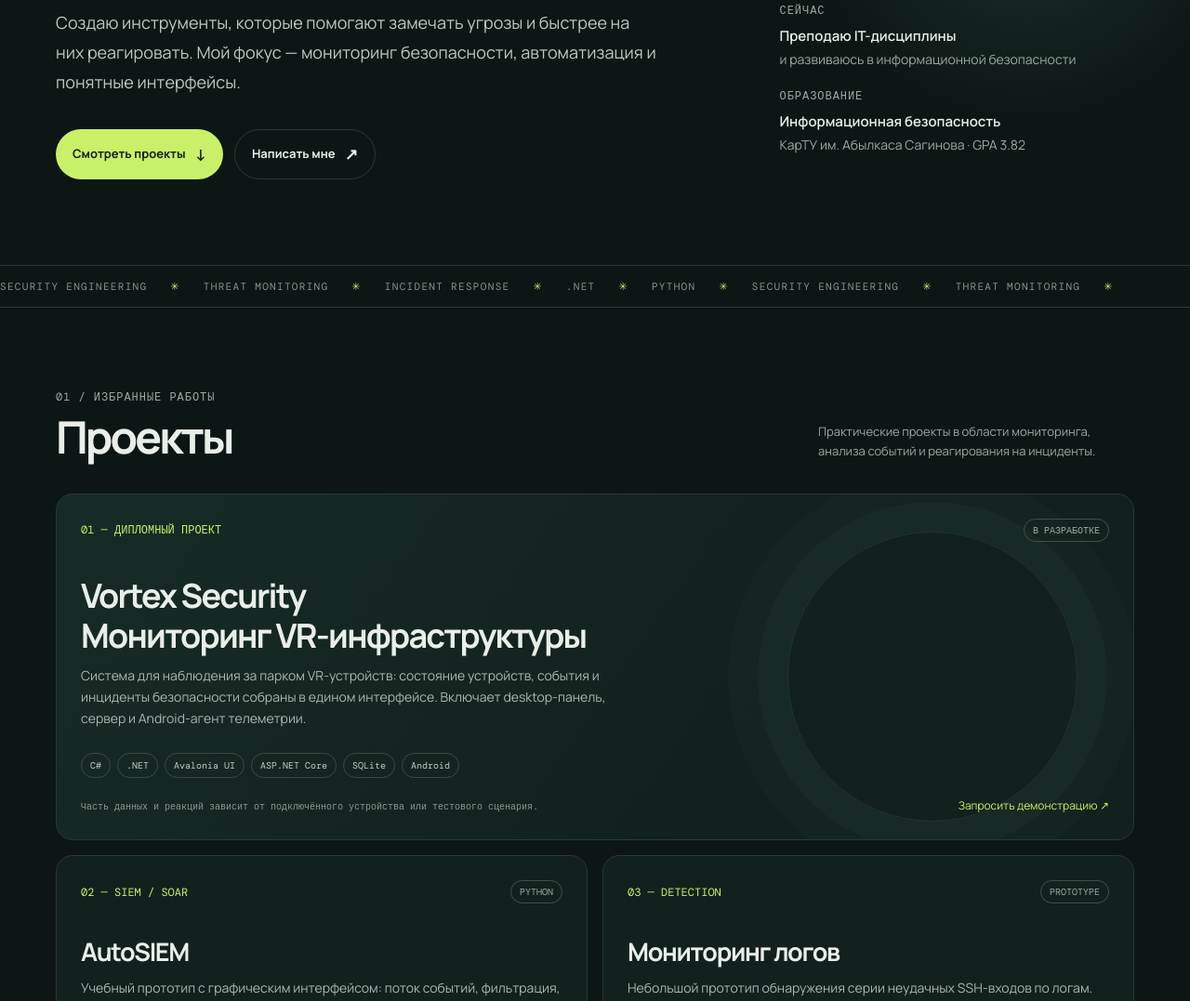
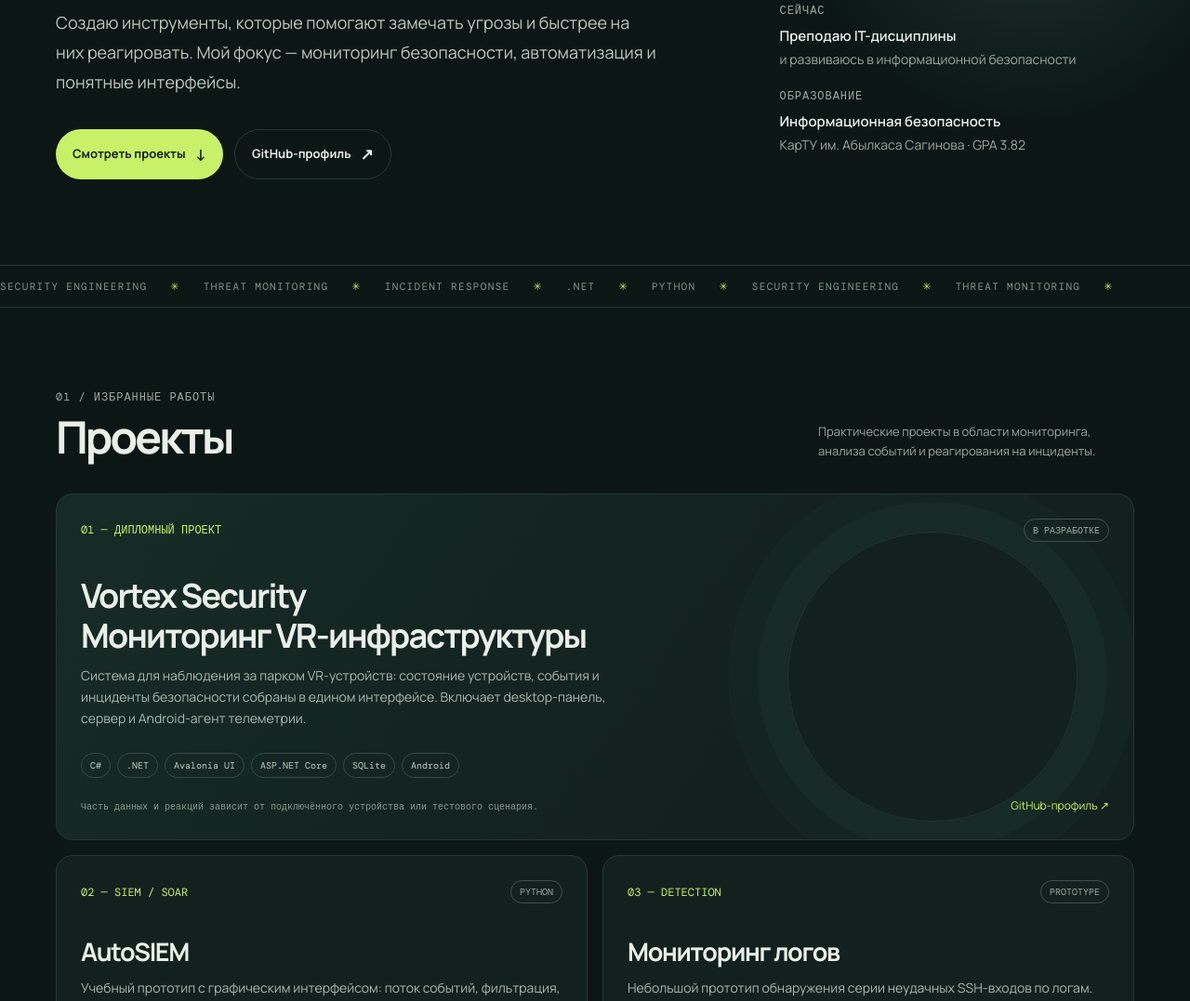
Before and after one commit to galymaltynai5-hash/PortfolioAltynaiGalym, a plain HTML site: page index.html in a window 1280 px wide. Shown: the part 464-1541 px from the top of the page at 93% size. Drawn offline with nearby package versions, Linux system fonts and the light colour scheme.

Commit message:
Align portfolio links with GitHub profile

```diff
--- a/index.html
+++ b/index.html
@@ -9,10 +9,10 @@
 @media(max-width:760px){.wrap{width:min(100% - 32px,600px)}header{height:64px}.links{gap:15px}.links a:not(.contact-link){display:none}.hero{padding:75px 0 66px}.hero-grid{grid-template-columns:1fr;gap:40px}.hero-side{max-width:450px}.hero:after{right:-260px;top:0}.section-head{display:block}.section-note{margin-top:14px}.projects{grid-template-columns:1fr}.project.featured{grid-column:auto;min-height:330px}.project.featured:after{right:-95px}.about-grid{grid-template-columns:1fr;gap:26px}.skills{gap:18px}.contact-box{display:block;padding:28px}.contact .btn{margin-top:22px}.footer-inner{flex-direction:column}}@media(max-width:430px){.brand{font-size:11px}.hero h1{font-size:42px}.lead{font-size:16px}.project{padding:21px}.featured h3{font-size:30px}.facts,.skills{grid-template-columns:1fr}.section-head h2{font-size:36px}}@media(prefers-reduced-motion:reduce){html{scroll-behavior:auto}*,*:before,*:after{transition:none!important}}
 </style></head><body>
 <header><div class="wrap nav"><a class="brand" href="#top" aria-label="К началу страницы">ПОРТФОЛИО<span>.</span></a><nav class="links" aria-label="Основная навигация"><a href="#projects">Проекты</a><a href="#about">Обо мне</a><a href="#contact" class="contact-link">Связаться <span class="arrow">↗</span></a></nav></div></header>
-<main id="top"><section class="hero"><div class="wrap hero-grid"><div><div class="eyebrow mono"><i class="dot"></i> Портфолио · Информационная безопасность · Разработка</div><h1>Ғалым<br><em>Алтынай</em><br><em>Бекзатқызы</em></h1><p class="lead">Создаю инструменты, которые помогают замечать угрозы и быстрее на них реагировать. Мой фокус — мониторинг безопасности, автоматизация и понятные интерфейсы.</p><div class="hero-cta"><a class="btn btn-primary" href="#projects">Смотреть проекты <span class="arrow">↓</span></a><a class="btn btn-quiet" href="https://github.com/galymaltynai5-hash" target="_blank" rel="noopener noreferrer">Написать мне <span class="arrow">↗</span></a></div></div><aside class="hero-side"><div class="mono">Сейчас</div><p><strong>Преподаю IT-дисциплины</strong><br>и развиваюсь в информационной безопасности</p><div class="mono">Образование</div><p><strong>Информационная безопасность</strong><br>КарТУ им. Абылкаса Сагинова · GPA 3.82</p></aside></div></section>
+<main id="top"><section class="hero"><div class="wrap hero-grid"><div><div class="eyebrow mono"><i class="dot"></i> Портфолио · Информационная безопасность · Разработка</div><h1>Ғалым<br><em>Алтынай</em><br><em>Бекзатқызы</em></h1><p class="lead">Создаю инструменты, которые помогают замечать угрозы и быстрее на них реагировать. Мой фокус — мониторинг безопасности, автоматизация и понятные интерфейсы.</p><div class="hero-cta"><a class="btn btn-primary" href="#projects">Смотреть проекты <span class="arrow">↓</span></a><a class="btn btn-quiet" href="https://github.com/galymaltynai5-hash" target="_blank" rel="noopener noreferrer">GitHub-профиль <span class="arrow">↗</span></a></div></div><aside class="hero-side"><div class="mono">Сейчас</div><p><strong>Преподаю IT-дисциплины</strong><br>и развиваюсь в информационной безопасности</p><div class="mono">Образование</div><p><strong>Информационная безопасность</strong><br>КарТУ им. Абылкаса Сагинова · GPA 3.82</p></aside></div></section>
 <div class="ticker">SECURITY ENGINEERING <span>✳</span> THREAT MONITORING <span>✳</span> INCIDENT RESPONSE <span>✳</span> .NET <span>✳</span> PYTHON <span>✳</span> SECURITY ENGINEERING <span>✳</span> THREAT MONITORING <span>✳</span></div>
 <section id="projects"><div class="wrap"><div class="section-head"><div><div class="mono">01 / Избранные работы</div><h2>Проекты</h2></div><p class="section-note">Практические проекты в области мониторинга, анализа событий и реагирования на инциденты.</p></div><div class="projects">
-<article class="project featured"><div class="project-top"><span class="number">01 — ДИПЛОМНЫЙ ПРОЕКТ</span><span class="status">В РАЗРАБОТКЕ</span></div><h3>Vortex Security<br>Мониторинг VR-инфраструктуры</h3><p>Система для наблюдения за парком VR-устройств: состояние устройств, события и инциденты безопасности собраны в едином интерфейсе. Включает desktop-панель, сервер и Android-агент телеметрии.</p><div class="tags"><span class="tag">C#</span><span class="tag">.NET</span><span class="tag">Avalonia UI</span><span class="tag">ASP.NET Core</span><span class="tag">SQLite</span><span class="tag">Android</span></div><div class="project-foot"><small>Часть данных и реакций зависит от подключённого устройства или тестового сценария.</small><a href="https://github.com/galymaltynai5-hash" target="_blank" rel="noopener noreferrer">Запросить демонстрацию ↗</a></div></article>
+<article class="project featured"><div class="project-top"><span class="number">01 — ДИПЛОМНЫЙ ПРОЕКТ</span><span class="status">В РАЗРАБОТКЕ</span></div><h3>Vortex Security<br>Мониторинг VR-инфраструктуры</h3><p>Система для наблюдения за парком VR-устройств: состояние устройств, события и инциденты безопасности собраны в едином интерфейсе. Включает desktop-панель, сервер и Android-агент телеметрии.</p><div class="tags"><span class="tag">C#</span><span class="tag">.NET</span><span class="tag">Avalonia UI</span><span class="tag">ASP.NET Core</span><span class="tag">SQLite</span><span class="tag">Android</span></div><div class="project-foot"><small>Часть данных и реакций зависит от подключённого устройства или тестового сценария.</small><a href="https://github.com/galymaltynai5-hash" target="_blank" rel="noopener noreferrer">GitHub-профиль ↗</a></div></article>
 <article class="project"><div class="project-top"><span class="number">02 — SIEM / SOAR</span><span class="status">PYTHON</span></div><h3>AutoSIEM</h3><p>Учебный прототип с графическим интерфейсом: поток событий, фильтрация, просмотр деталей и передача событий в модуль реагирования.</p><div class="tags"><span class="tag">Python</span><span class="tag">Tkinter</span><span class="tag">Event simulation</span><span class="tag">SOAR</span></div><div class="project-foot"><small>Учебный прототип · симуляция событий и обработчиков</small></div></article>
 <article class="project"><div class="project-top"><span class="number">03 — DETECTION</span><span class="status">PROTOTYPE</span></div><h3>Мониторинг логов</h3><p>Небольшой прототип обнаружения серии неудачных SSH-входов по логам. Поддерживает пороговое правило, тестовый режим реакции и дополнительный эксперимент с Isolation Forest.</p><div class="tags"><span class="tag">Python</span><span class="tag">Log analysis</span><span class="tag">Isolation Forest</span><span class="tag">Dry-run</span></div><div class="project-foot"><small>Образовательный PoC · тестовый режим реакции</small></div></article></div></div></section>
 <section id="about" class="about"><div class="wrap about-grid"><div><div class="mono">02 / Профиль</div><h2>Безопасность<br>с человеческим лицом</h2></div><div class="about-copy"><p>Я специалист по информационной безопасности с практическим интересом к разработке защитных инструментов. Мне нравится превращать разрозненные сигналы в понятную картину: что произошло, насколько это важно и какое действие поможет.</p><p>В проектах соединяю программирование, анализ событий и интерфейсный подход. Также преподаю специальные IT-дисциплины и люблю объяснять сложные темы простым языком.</p><div class="facts">
```
